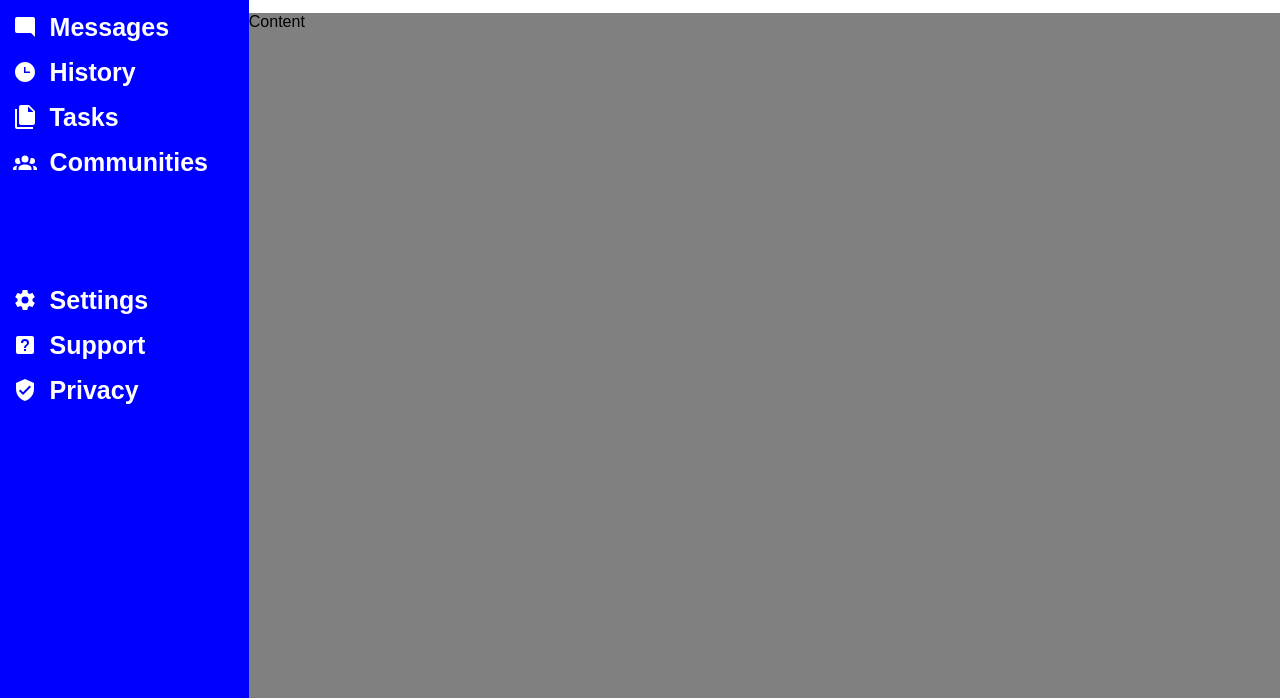
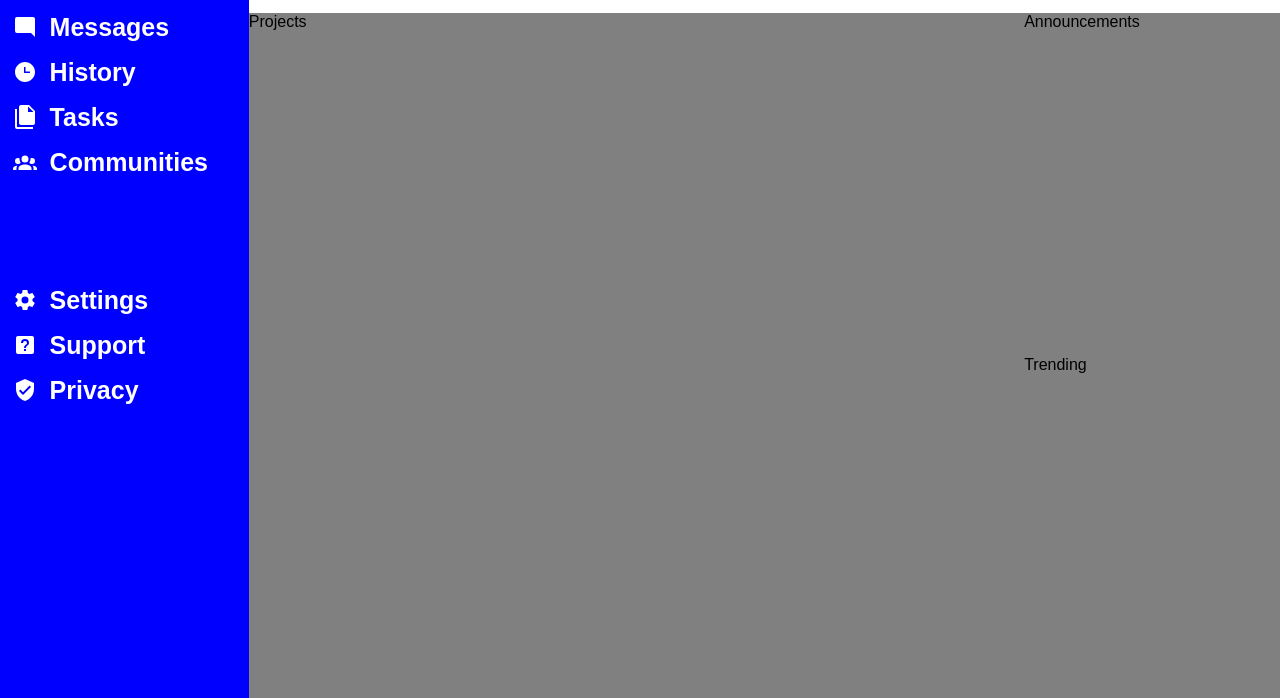
Before and after one commit to SeanGrimes44/admin-dashboard, a plain HTML site: page index.html in a window 1280 px wide. Shown: the part 158-856 px from the top of the page. Drawn offline with Linux system fonts and the light colour scheme.

Commit message:
Add grid layout to main content section

```diff
--- a/index.html
+++ b/index.html
@@ -109,7 +109,15 @@
 
         </div>
         <div class="main-content">
-            Content
+            <div class="projects">
+                Projects
+            </div>
+            <div class="announcements">
+                Announcements
+            </div>
+            <div class="trending">
+                Trending
+            </div>
         </div>
     </div>
 
--- a/styles.css
+++ b/styles.css
@@ -103,4 +103,19 @@
 
 .main-content {
     background-color: gray;
+    display: grid;
+    grid-template-columns: 3fr 1fr;
+    grid-template-rows: 1fr 1fr;
 }
+
+.projects {
+
+}
+
+.announcements {
+
+}
+
+.trending {
+    grid-column: 2 / 3;
+}
```
